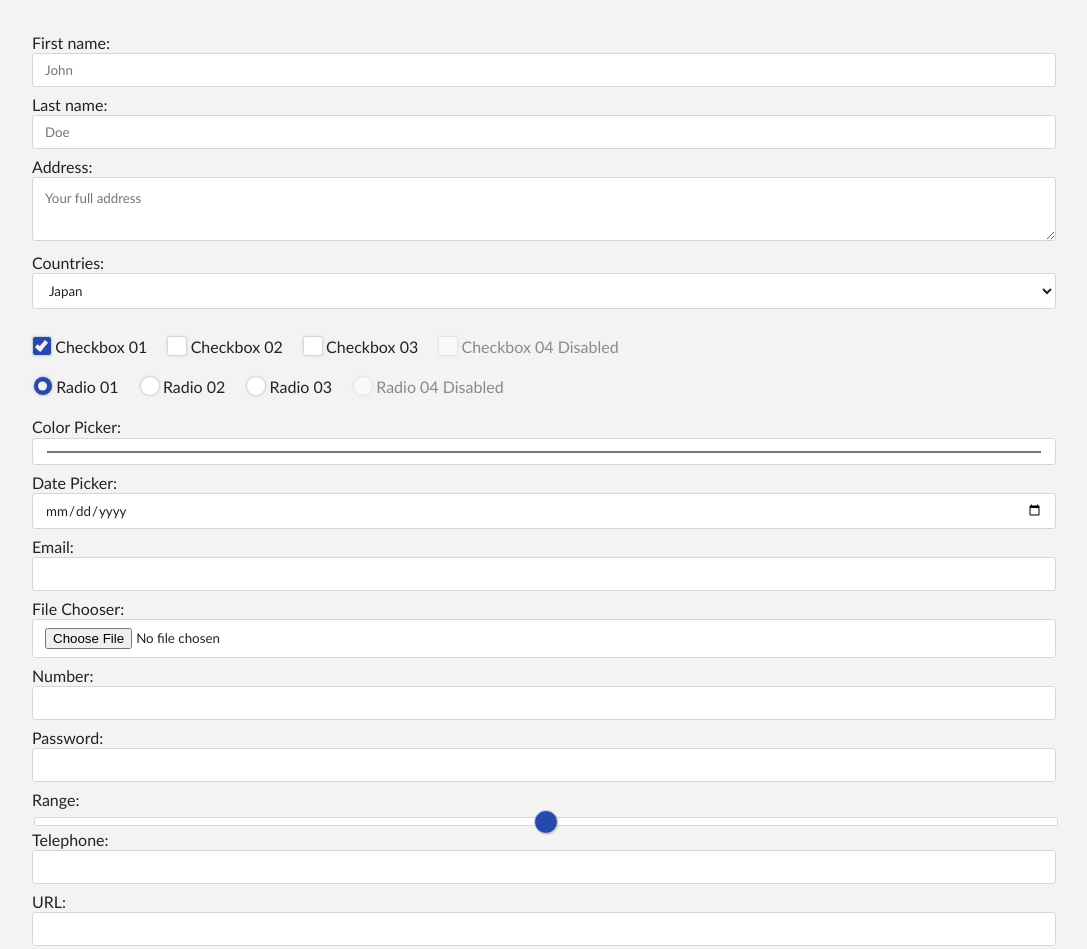
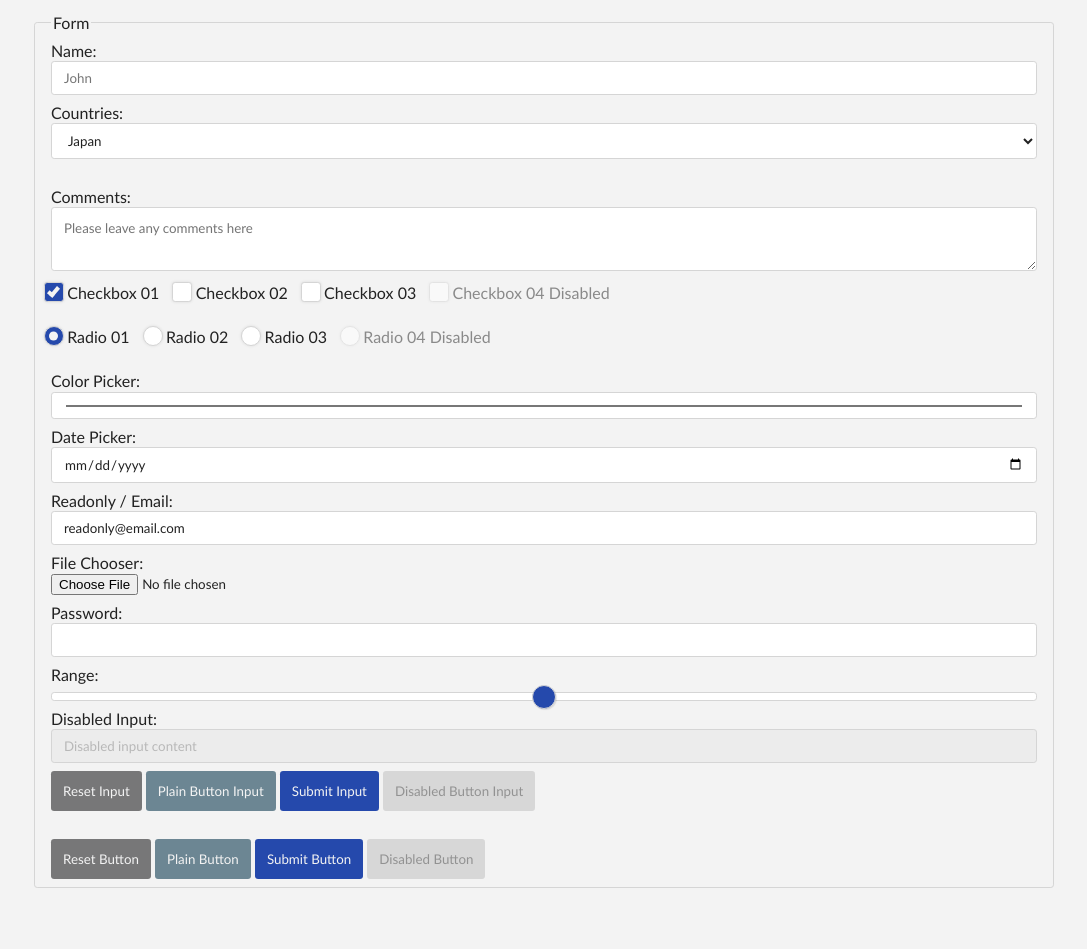
Before and after one commit to david-webber/Uncouth-css, a website: page index.html in a window 1280 px wide. Shown: the part 902-1851 px from the top of the page, without its empty margins (96-1183 px from the left). After the commit the page ends 1790 px from the top, so only its background shows below. Drawn offline with Linux system fonts and the light colour scheme.

Commit message:
Add fieldset to form, remove form elements from demo

```diff
--- a/index.html
+++ b/index.html
@@ -75,14 +75,11 @@
       </pre>
 
   <form>
-    <label for="fname">First name:</label>
+    <fieldset>
+      <legend>Form</legend>
+      <label for="fname">Name:</label>
       <input type="text" id="fname" name="fname" placeholder="John">
 
-    <label for="lname">Last name:</label>
-    <input type="text" id="lname" name="lname" placeholder="Doe">
-
-    <label for="address">Address:</label>
-    <textarea id="address" name="address" placeholder="Your full address"></textarea>
 
       <label for="countries">Countries:</label>
       <select id="countries" name="countries">
@@ -92,6 +89,8 @@
         <option>United States</option>
       </select><br><br>
 
+      <label for="comments">Comments:</label>
+      <textarea id="comments" name="comments" placeholder="Please leave any comments here"></textarea>
 
       <input type="checkbox" id="checkbox-01" name="checkbox[]" value="01" checked><label for="checkbox-01" tabindex="">Checkbox 01</label>
       <input type="checkbox" id="checkbox-02" name="checkbox[]" value="02"><label for="checkbox-02">Checkbox 02</label>
@@ -111,26 +110,18 @@
     <label for="date-picker">Date Picker:</label>
     <input id="date-picker" type="date">
 
-    <label for="email">Email:</label>
-    <input id="email" type="email">
+    <label for="email">Readonly / Email:</label>
+    <input id="email" readonly type="email" value="readonly@email.com">
 
     <label for="file">File Chooser:</label>
     <input id="file" type="file">
 
-    <label for="number">Number:</label>
-    <input id="number" type="number">
 
     <label for="password">Password:</label>
     <input id="password" type="password">
 
     <label for="range">Range:</label>
     <input id="range" type="range">
-
-    <label for="telephone">Telephone:</label>
-    <input id="telephone" type="tel">
-
-    <label for="url">URL:</label>
-    <input id="url" type="url">
 
 
     <label for="disabled-input">Disabled Input:</label>
@@ -146,6 +137,7 @@
     <button type="button">Plain Button</button>
     <button type="submit">Submit Button</button>
     <button type="button" disabled>Disabled Button</button>
+  </fieldset>
   </form>
 
   <!--
--- a/src/components/forms.scss
+++ b/src/components/forms.scss
@@ -1,8 +1,12 @@
 form {
   display: block;
   margin-top: 0;
-  border-radius: 5px;
-  padding-top: 20px;
+
+  fieldset{
+    border:1px solid var(--border-colour);
+    border-radius: var(--border-radius);
+    padding: 0.5rem 1rem;
+  }
 
   label {
     display: block;
@@ -17,12 +21,15 @@ form {
     }
   }
 
+  input,select,textarea{
+    margin: 0 0 0.5rem 0;
+  }
+
   input[type="text"],
   input[type="color"],
   input[type="date"],
   input[type="datetime-local"],
   input[type="email"],
-  input[type="file"],
   input[type="month"],
   input[type="number"],
   input[type="password"],
@@ -35,12 +42,10 @@ form {
   textarea {
     border-radius: var(--border-radius);
     width: 100%;
-    padding: 0.5rem 0.75rem;
-    margin: 0 0 0.5rem 0;
     border: 1px solid var(--border-colour);
     background: var(--input-background);
     color: var(--input-color);
-
+    padding: 0.5rem 0.75rem;
     &:focus {
       border-color: var(--input-focus-color);
       box-shadow: 0 0 0 2px var(--input-focus-color);
```
Also changed, not shown: dist/main.css, 2 other files. Lines whose indentation alone changed are shown as unchanged.
